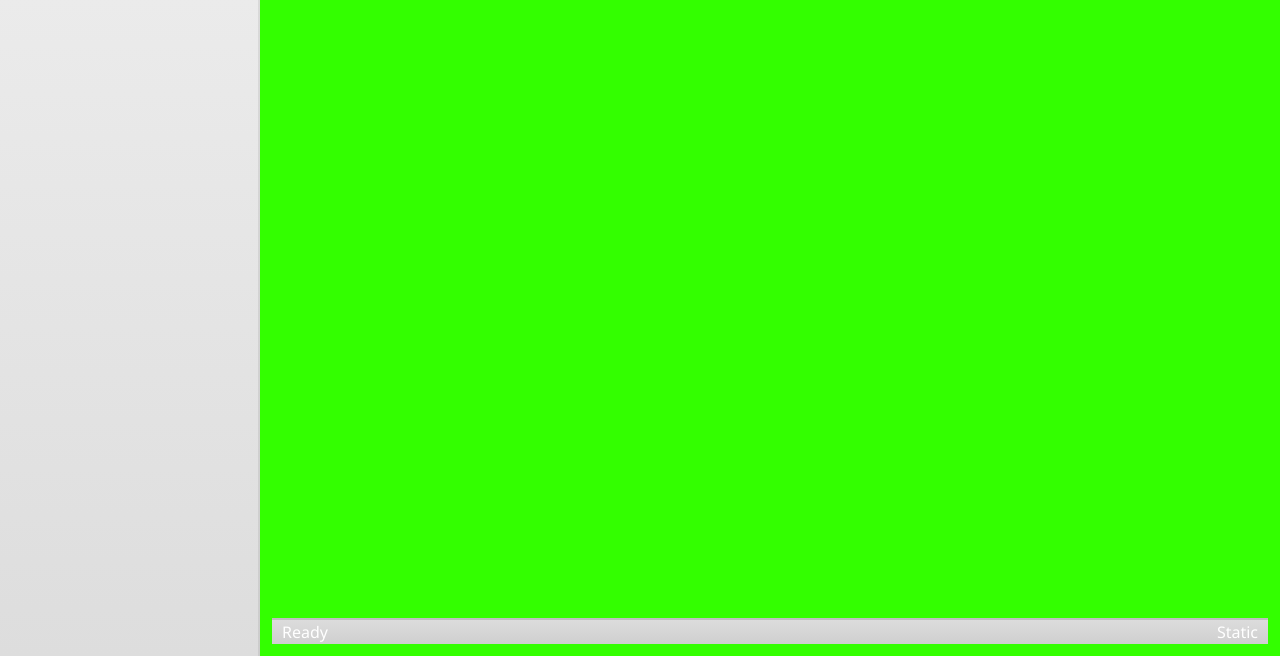
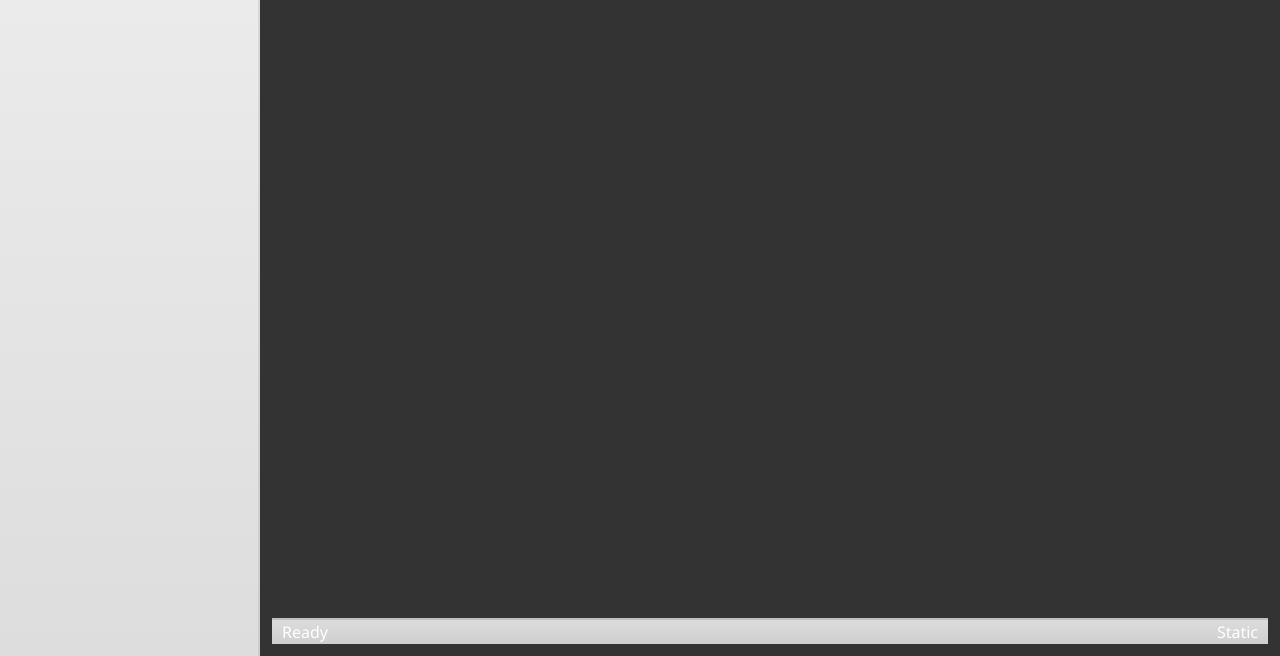
Before and after one commit to thybytecast/web-file-explorer, a plain HTML site: page index.html in a window 1280 px wide. Shown: the part 144-800 px from the top of the page. Drawn offline with Linux system fonts and the light colour scheme.

Commit message:
Update index.html

```diff
--- a/index.html
+++ b/index.html
@@ -5,7 +5,7 @@
   <meta name="viewport" content="width=device-width,initial-scale=1" />
   <title>Windows 9x Explorer — Embedded</title>
   <style>
-    :root{--bg:#222;--panel:#33ff00;--face:#d4d0c8;--text:white;--accent:#0a64ad}
+    :root{--bg:#2b2b2;--panel:#333333;--face:#d4d0c8;--text:white;--accent:#0a64ad}
     *{box-sizing:border-box;font-family: "Segoe UI", Tahoma, Geneva, Verdana, sans-serif}
     body{margin:0;background:var(--face);color:var(--text)}
 
```
